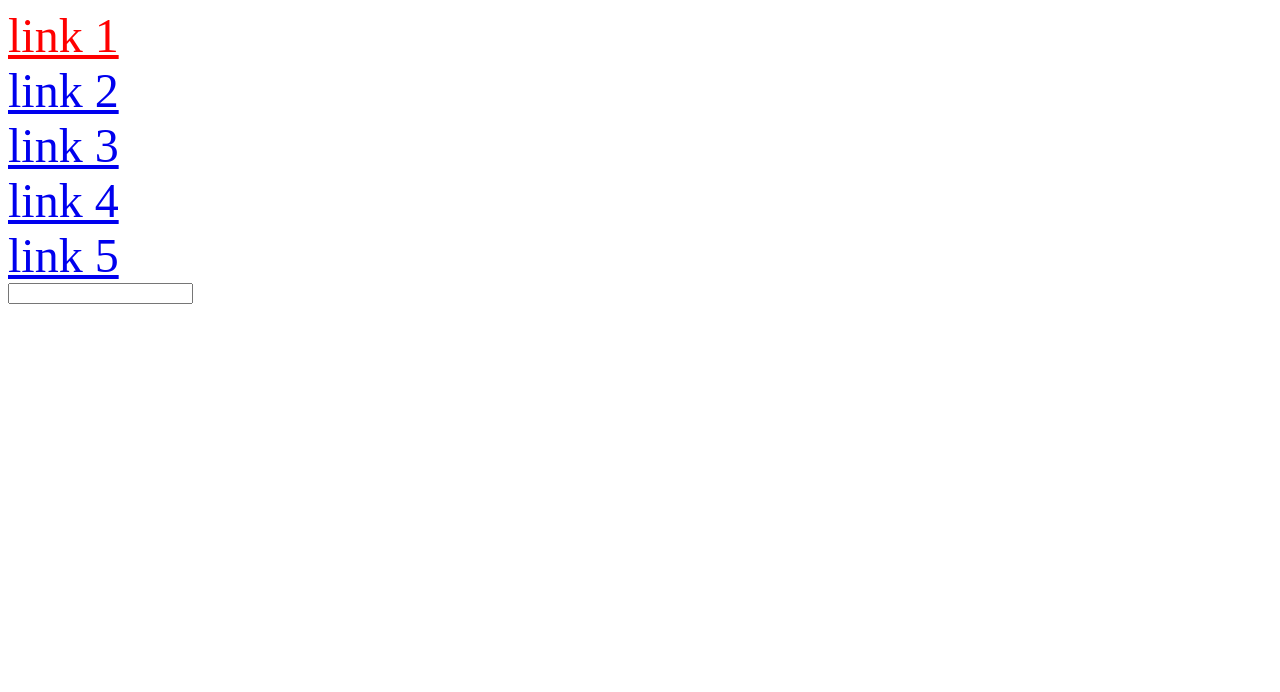
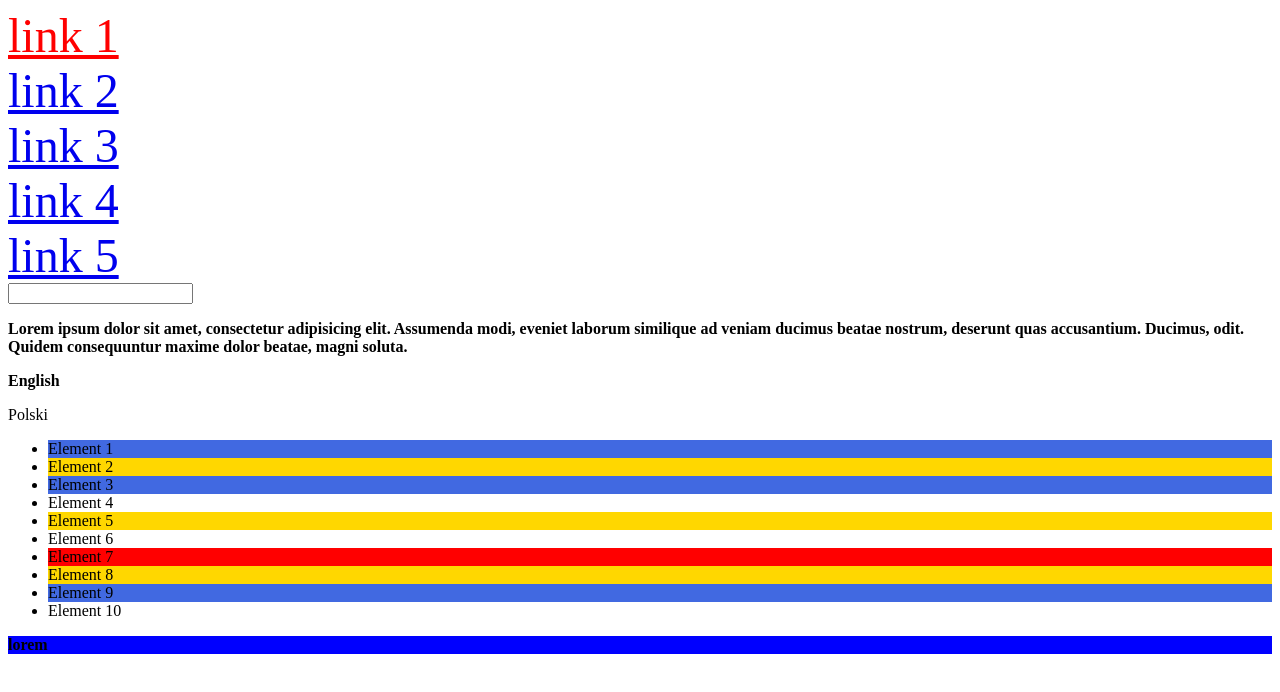
Before and after one commit to androiduserpl/css-rozszerzone-przyklady, a plain HTML site: page 2-pseudoselektory/index.html in a window 1280 px wide. Drawn offline with Linux system fonts and the light colour scheme.

Commit message:
dwa foldery zmiany

```diff
--- a/2-pseudoselektory/css/style.css
+++ b/2-pseudoselektory/css/style.css
@@ -29,3 +29,37 @@ a#link5:focus {
 input:focus {
     background-color: aqua;
 }
+
+#p1:target {
+    color: fuchsia;
+}
+
+p:lang(en) {
+    font-weight: 800;
+}
+
+p:lang(pl) {
+    font-weight: 200;
+}
+
+.list-item:first-child {
+    background-color: aqua;
+}
+
+
+div > p:only-child {
+    background-color: blue;
+}
+
+/*       zastosowanie przy tabelkach można kolorować co drugi tak jak mam na athinie    */
+
+.list-item:nth-child(odd) {
+    background-color: royalblue;
+}
+
+.list-item:nth-child(7) {
+    background-color: red;
+}
+.list-item:nth-child(3n + 2) {
+    background-color: gold;
+}
--- a/2-pseudoselektory/index.html
+++ b/2-pseudoselektory/index.html
@@ -10,7 +10,29 @@
     <a href="http://tnij.org/jdek" id="link2">link 2</a>
     <a href="http://tnij.org/rejestracja.html" id="link3">link 3</a>
     <a href="https://www.w3schools.com/jquery/default.asp" id="link4">link 4</a>
-    <a href="https://www.w3schools.com/php/default.asp" id="link5">link 5</a>
+    <a href="#p1" id="link5">link 5</a>
     <input type="text">
+
+    <p id="p1">Lorem ipsum dolor sit amet, consectetur adipisicing elit. Assumenda modi, eveniet laborum similique ad veniam ducimus beatae nostrum, deserunt quas accusantium. Ducimus, odit. Quidem consequuntur maxime dolor beatae, magni soluta.</p>
+    <p lnang="en">English</p>
+    <p lang="pl">Polski</p>
+
+    <ul>
+        <li class="list-item">Element 1</li>
+        <li class="list-item">Element 2</li>
+        <li class="list-item">Element 3</li>
+        <li class="list-item">Element 4</li>
+        <li class="list-item">Element 5</li>
+        <li class="list-item">Element 6</li>
+        <li class="list-item">Element 7</li>
+        <li class="list-item">Element 8</li>
+        <li class="list-item">Element 9</li>
+        <li class="list-item">Element 10</li>
+    </ul>
+
+    <div>
+        <p>lorem</p>
+        <!--<p>fghjkl</p>-->
+    </div>
 </body>
 </html>
```
